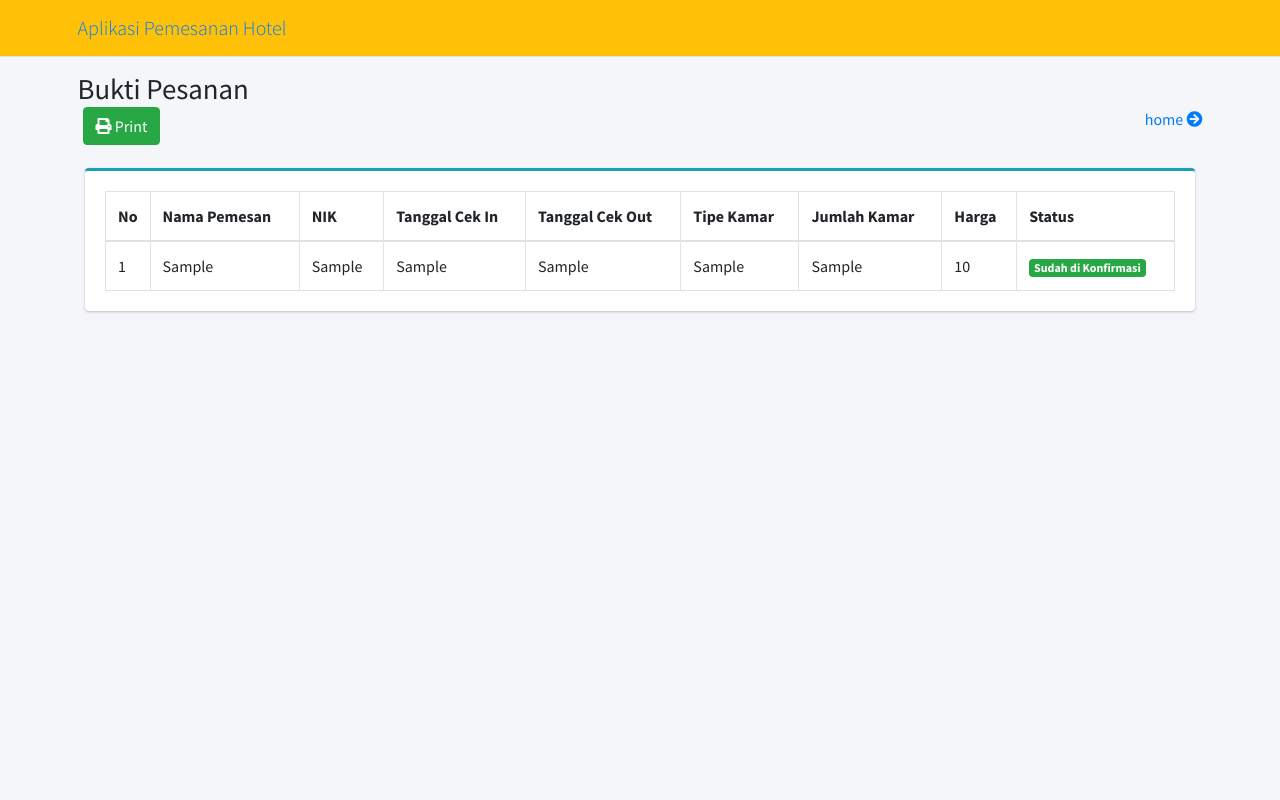
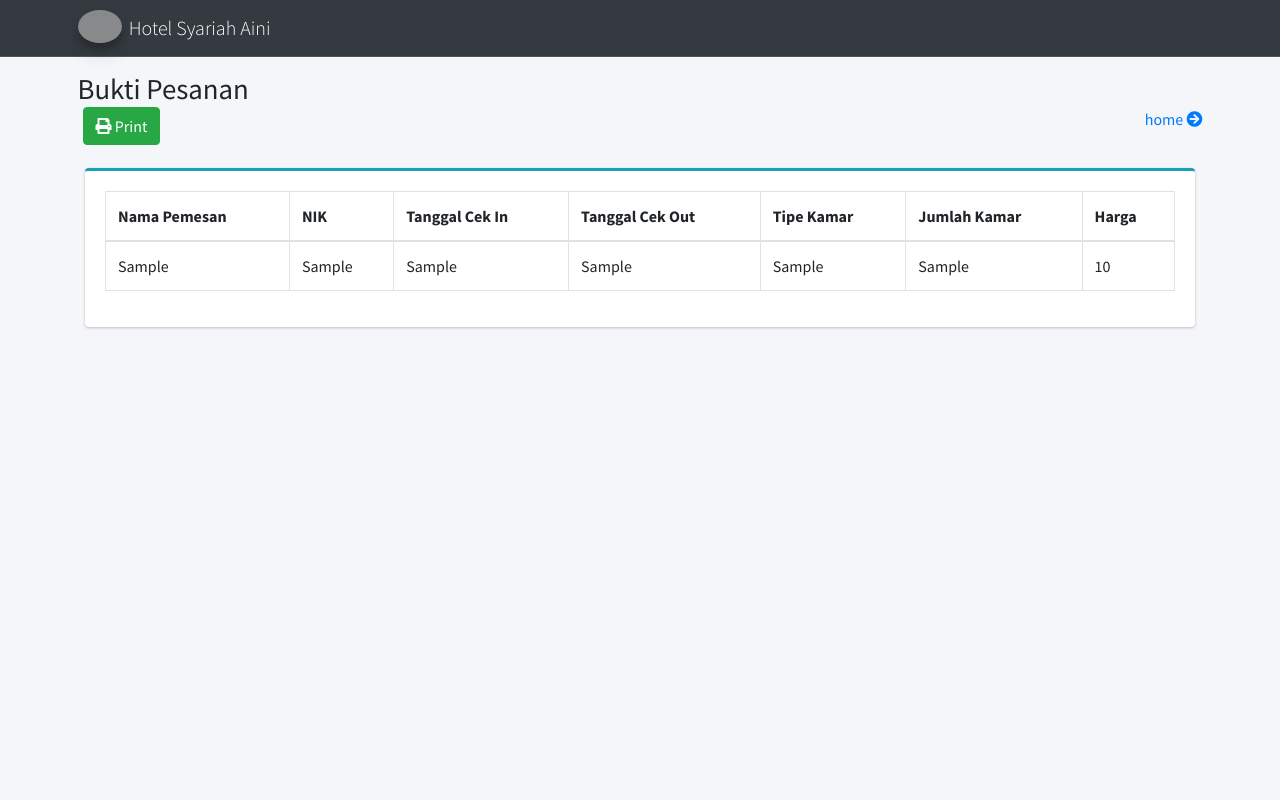
Before and after one commit to FahryArief/Aplikasi_Reservasi_hotel_BBW, a PHP site: page /cetak_bukti.php in a window 1280 px wide. Run offline with PHP 8.4, Linux system fonts and the light colour scheme; tables that the repository leaves empty or names only in its code hold one stand-in row (values such as "Sample post"); some libraries are stand-ins or nearby versions; grey boxes are pictures that could not be loaded.

Commit message:
Update cetak_bukti.php

```diff
--- a/cetak_bukti.php
+++ b/cetak_bukti.php
@@ -23,10 +23,12 @@ scratch. This page gets rid of all links and provides the needed markup only.
     <div class="wrapper">
 
         <!-- Navbar -->
-        <nav class="main-header navbar navbar-expand-md navbar-primary navbar-warning">
+        <nav class="main-header navbar navbar-expand-md navbar-light navbar-dark">
             <div class="container">
                 <a href="" class="navbar-brand">
-                    <span class="brand-text font-weight-light">Aplikasi Pemesanan Hotel</span>
+                    <img src="assets/dist/img/logo.png" alt="AdminLTE Logo" class="brand-image img-circle elevation-3"
+                        style="opacity: .8">
+                    <span class="brand-text font-weight-light">Hotel Syariah Aini</span>
                 </a>
 
                 <button class="navbar-toggler order-1" type="button" data-toggle="collapse"
@@ -56,13 +58,24 @@ scratch. This page gets rid of all links and provides the needed markup only.
                                     class="fas fa-print"></i> Print
                             </button>
                             <form method="GET" action="form_pesanan.php" style="text-align:right;">
-
                                 <a href="index.php" class="small-box-footer">
                                     home <i class="fas fa-arrow-circle-right"></i>
                                 </a>
                         </div><!-- /.col -->
 
                     </div><!-- /.row -->
+                    <!-- <form method="GET" action="pesanan.php" style="text-align:left;">
+                        <label>Filter : </label>
+                        <input type="date" name="cari" value="<?php if(isset($_GET['cari'])){ echo $_GET['cari']; }?>">
+                        <button type="submit" class="btn btn-sm btn-primary">filter</button>
+                    </form>
+                    <form method="GET" action="pesanan.php" style="text-align:left;">
+                        <label>Search : </label>
+                        <input type="text" name="cari" value="<?php if(isset($_GET['cari'])){ echo $_GET['cari']; }?>">
+                        <button type="submit" class="btn btn-sm btn-primary">search</button>
+                    </form>
+-->
+
                 </div><!-- /.container-fluid -->
             </div>
             <!-- /.content-header -->
@@ -76,10 +89,11 @@ scratch. This page gets rid of all links and provides the needed markup only.
                     <div class="col-md-12">
                         <div class="card card-outline card-info">
                             <div class="card-body">
+                                <div class="scroll">
                                     <table class="table table-bordered">
                                         <thead>
                                             <tr>
-                                            <th style="width: 10px">No</th>
+
                                                 <th>Nama Pemesan</th>
                                                 <th>NIK</th>
                                                 <th>Tanggal Cek In</th>
@@ -87,28 +101,35 @@ scratch. This page gets rid of all links and provides the needed markup only.
                                                 <th>Tipe Kamar</th>
                                                 <th>Jumlah Kamar</th>
                                                 <th>Harga</th>
-                                            <th>Status</th>
+
                                             </tr>
                                         </thead>
                                         <tbody>
                                             <?php
                     include 'koneksi.php';
-                    $no = 1;
-                    $data = mysqli_query($koneksi, "select * from pemesanan");
-                    while($d = mysqli_fetch_array($data)){
+                    if(isset($_GET['cari'])){
+                        $pencarian = $_GET['cari'];
+                        $query = "select * from pemesanan where nm_pemesan like '%".$pencarian."%' or cek_in like '%".$pencarian."%' or cek_out like '%".$pencarian."%' or nik like '%".$pencarian."%'";
+
+                      }
+                      else {$query = "select * from pemesanan";
+                      }
+
+                    $data = mysqli_query($koneksi, "SELECT * FROM pemesanan ORDER BY id_pesanan DESC");
+                 $d = mysqli_fetch_array($data);
+
                       ?>
                                             <tr>
-                                            <td><?php echo $no++; ?></td>
                                                 <td><?php echo $d['nm_pemesan']; ?></td>
                                                 <td><?php echo $d['nik']; ?></td>
                                                 <td><?php echo $d['cek_in']; ?></td>
                                                 <td><?php echo $d['cek_out']; ?></td>
                                                 <td>
                                                     <?php
-                          $kamar = mysqli_query($koneksi, "select * from kamar");
+                          $kamar = mysqli_query($koneksi, "SELECT * FROM kamar");
                           while ($a = mysqli_fetch_array($kamar)) {
                             if ($a['id_kamar'] == $d['id_kamar']) { ?>
-                                                <?php echo $a['no_kamar']; ?>
+                                                    <?php echo $a['tipe_kamar']; ?>
                                                     <?php
                             }
                           }
@@ -136,20 +157,12 @@ scratch. This page gets rid of all links and provides the needed markup only.
                           }
                           ?>
                                                 </td>
-                                            <td>
-                                                <?php
-                          if ($d['status'] == 1) { ?>
-                                                <span class="badge bg-warning">Belum di Konfirmasi</span>
-                                                <?php } else { ?>
-                                                <span class="badge bg-success">Sudah di Konfirmasi</span>
-                                                <?php } ?>
-                                            </td>
+
                                             </tr>
-                                        <?php
-                    }
-                    ?>
+
                                         </tbody>
                                     </table>
+                                </div>
                             </div>
                         </div>
                     </div>
@@ -185,6 +198,12 @@ scratch. This page gets rid of all links and provides the needed markup only.
         <script src="assets/plugins/bootstrap/js/bootstrap.bundle.min.js"></script>
         <!-- AdminLTE App -->
         <script src="assets/dist/js/adminlte.min.js"></script>
+        <!-- <style>
+        .scroll {
+            height: 400px;
+            overflow: scroll;
+        }
+        </style> -->
 </body>
 
 </html>
```
Lines whose indentation alone changed are shown as unchanged.
